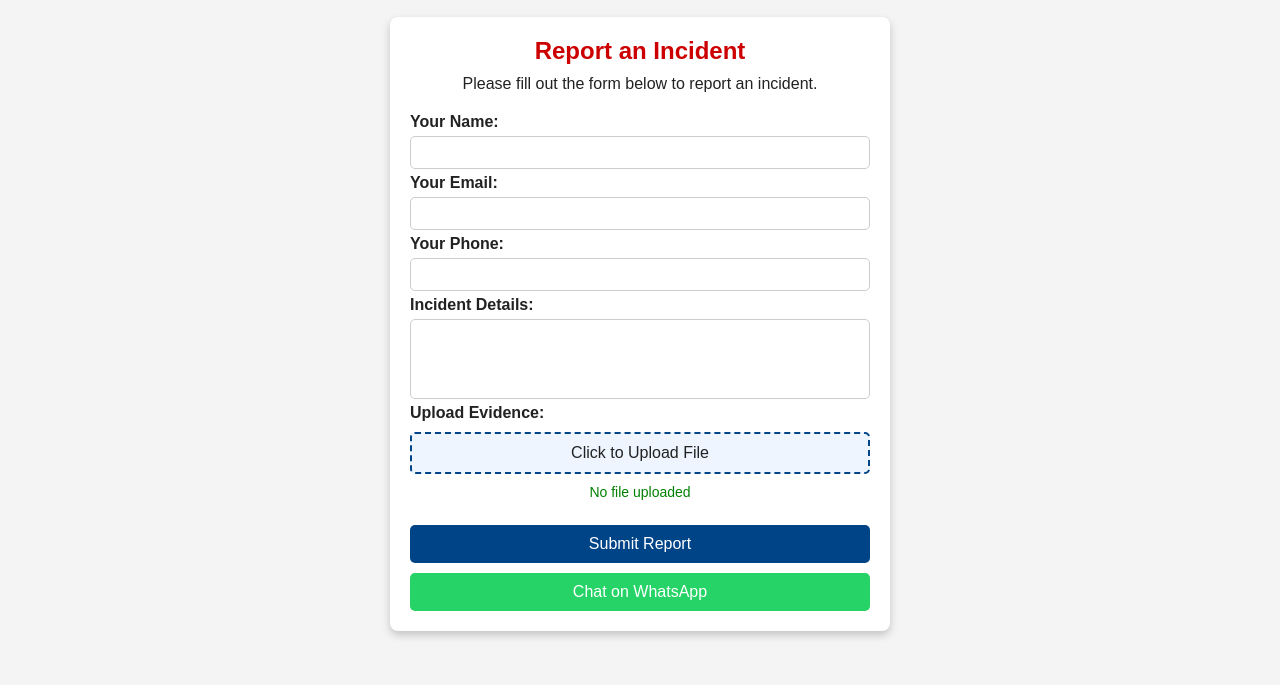
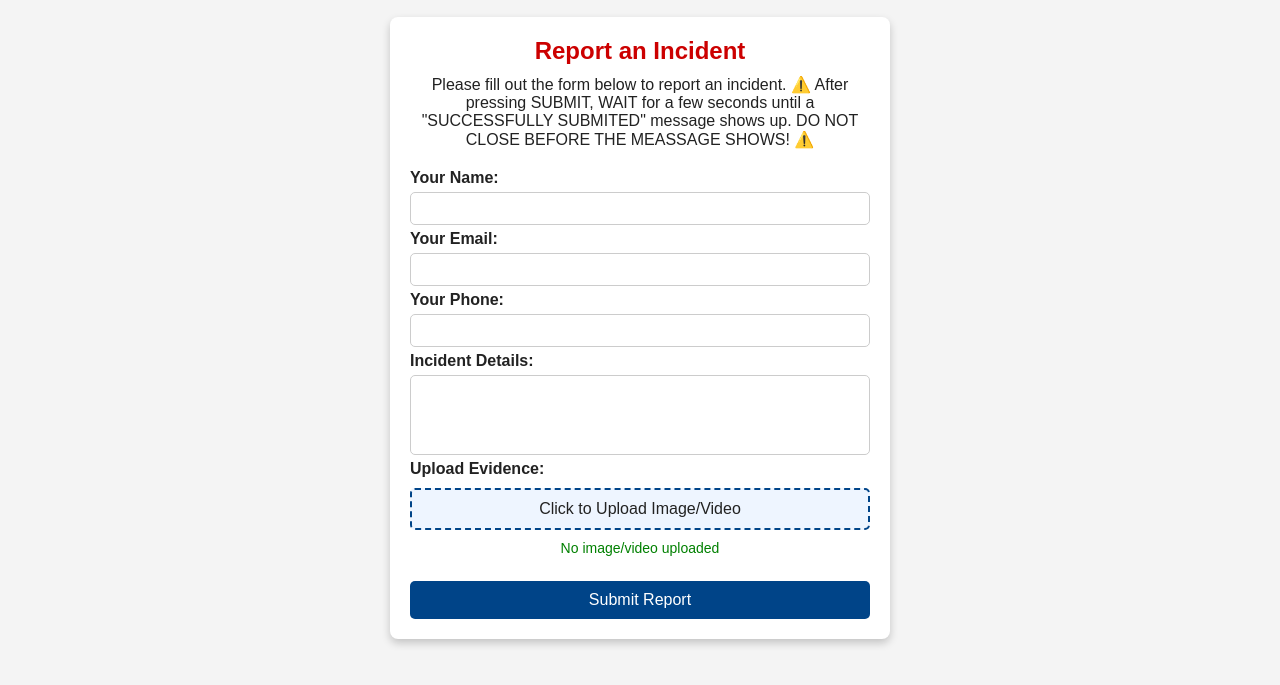
Before and after one commit to editorr2010/ndsaw.website.github.io, a plain HTML site: page incident.html in a window 1280 px wide. Shown: the part 89-774 px from the top of the page. Drawn offline with nearby package versions, Linux system fonts and the light colour scheme.

Commit message:
Add files via upload

```diff
--- a/incident.html
+++ b/incident.html
@@ -134,7 +134,7 @@
 <!-- Incident Report Form -->
 <div class="container">
     <h2>Report an Incident</h2>
-    <p>Please fill out the form below to report an incident.</p>
+    <p>Please fill out the form below to report an incident. ⚠️ After pressing SUBMIT, WAIT for a few seconds until a "SUCCESSFULLY SUBMITED" message shows up. DO NOT CLOSE BEFORE THE MEASSAGE SHOWS! ⚠️</p>
 
     <form id="incidentForm">
         <label for="name">Your Name:</label>
@@ -151,23 +151,23 @@
 
         <label>Upload Evidence:</label>
         <div class="upload-box" onclick="document.getElementById('fileUpload').click();">
-            Click to Upload File
+            Click to Upload Image/Video
         </div>
         <input type="file" id="fileUpload" accept="image/*,video/*" style="display: none;">
-        <p id="fileName" class="file-name">No file uploaded</p>
+        <p id="fileName" class="file-name">No image/video uploaded</p>
         <input type="hidden" id="fileUrl" name="file_url" value="">
 
         <button type="submit">Submit Report</button>
 
         <!-- WhatsApp Button -->
-        <a href="https://wa.me/7044705534" class="whatsapp-btn" target="_blank">Chat on WhatsApp</a>
+
     </form>
 </div>
 
 <script>
     // Initialize EmailJS
     (function() {
-        emailjs.init({ publicKey: "4HZRKZ6DvndLv7byJ" });
+        emailjs.init({ publicKey: "z2PezI8n7ZU_o2Mn_" });
     })();
 
     document.getElementById("fileUpload").addEventListener("change", function() {
@@ -218,7 +218,7 @@
             file_url: document.getElementById("fileUrl").value || "No file uploaded"
         };
 
-        emailjs.send("service_s80ihcd", "template_wav8q5u", templateParams, "4HZRKZ6DvndLv7byJ")
+        emailjs.send("service_vuhab9s", "template_dbydkiy", templateParams, "z2PezI8n7ZU_o2Mn_")
         .then(response => {
             alert("Incident Report Submitted!");
             document.getElementById("incidentForm").reset();
```
